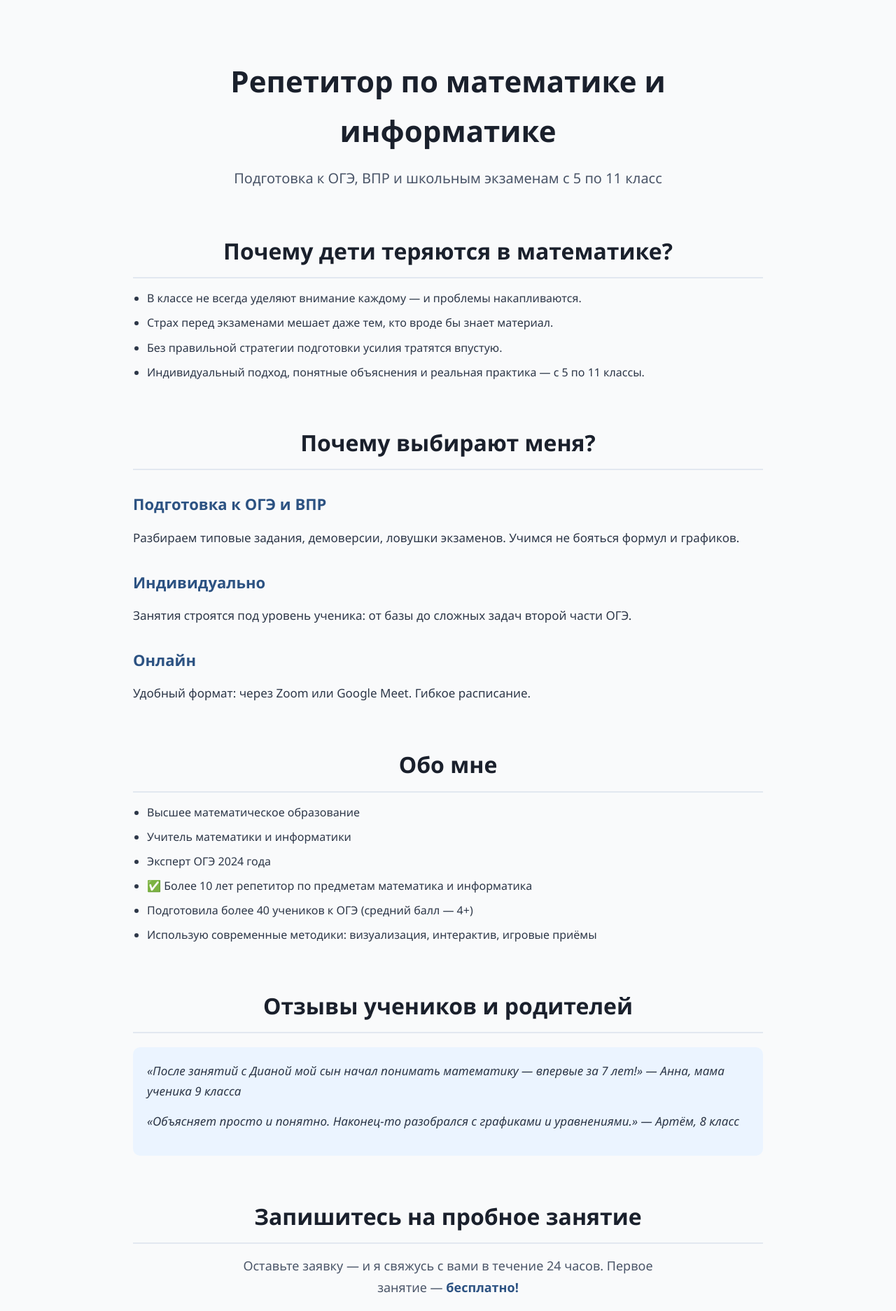
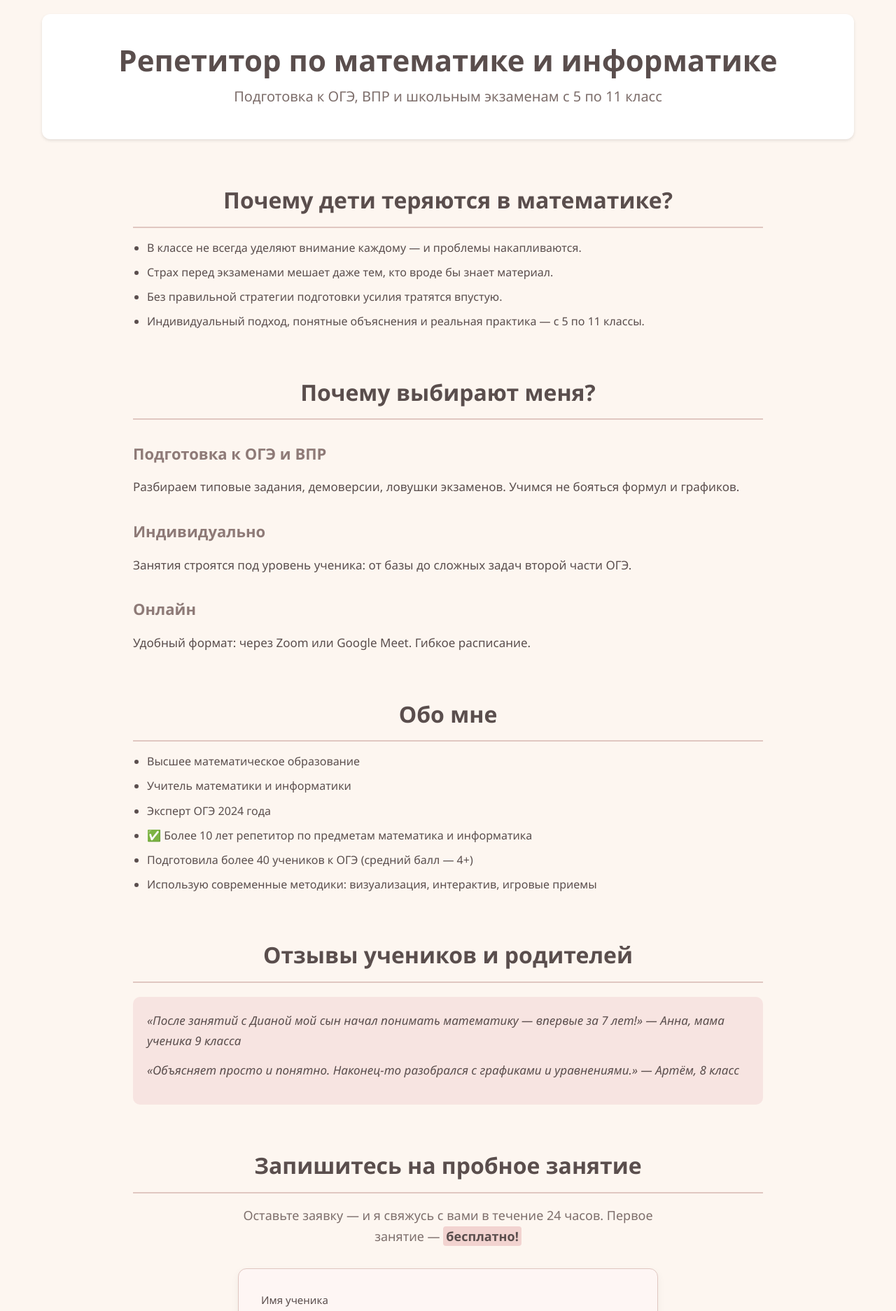
Before and after one commit to repmath59/repmath59.ru, a plain HTML site: page index.html in a window 1280 px wide. Shown: the top 1874 px of the page at 70% size. Drawn offline with Linux system fonts and the light colour scheme.

Commit message:
Update index.html

```diff
--- a/index.html
+++ b/index.html
@@ -16,8 +16,8 @@
     body {
       font-family: 'Segoe UI', Tahoma, Geneva, Verdana, sans-serif;
       line-height: 1.7;
-      color: #2d3748;
-      background: #f9fafb;
+      color: #5a4e4d; /* Темно-нюдовый цвет текста */
+      background: #fdf6f0; /* Светло-нюдовый цвет фона */
       padding: 20px;
     }
 
@@ -27,28 +27,42 @@
       padding: 0 20px;
     }
 
-    h1, h2, h3 {
-      color: #1a202c;
-      margin: 30px 0 15px;
+    /* Шапка профиля */
+    .profile-header {
+      background: #ffffff; /* Белый фон для контраста */
+      text-align: center;
+      padding: 30px;
+      box-shadow: 0 2px 4px rgba(0, 0, 0, 0.1);
+      border-radius: 12px;
+      margin-bottom: 40px;
     }
 
-    h1 {
+    .profile-header h1 {
       font-size: 42px;
-      text-align: center;
-      margin-top: 40px;
+      color: #5a4e4d; /* Темно-нюдовый цвет заголовка */
+    }
+
+    .profile-header p {
+      font-size: 20px;
+      color: #7d6e6b; /* Нежный нюдовый оттенок */
+    }
+
+    h2, h3 {
+      color: #5a4e4d; /* Цвет заголовков */
+      margin: 30px 0 15px;
     }
 
     h2 {
       font-size: 32px;
       text-align: center;
-      border-bottom: 2px solid #e2e8f0;
+      border-bottom: 2px solid #e0c7c1; /* Легкий нюдовый цвет */
       padding-bottom: 10px;
       margin-top: 60px;
     }
 
     h3 {
       font-size: 22px;
-      color: #2c5282;
+      color: #8e7a77; /* Нежный цвет для подзаголовков */
     }
 
     p {
@@ -61,7 +75,10 @@
     }
 
     .highlight {
-      color: #2c5282;
+      color: #5a4e4d; /* Цвет выделенных фраз */
+      background-color: #f2d3d0; /* Светлый нюдовый фон для выделения */
+      padding: 2px 4px;
+      border-radius: 4px;
     }
 
     /* Секции */
@@ -83,7 +100,7 @@
     /* Отзывы */
     .reviews {
       font-style: italic;
-      background: #ebf4ff;
+      background: #f7e4e1; /* Нежный фон для отзывов */
       padding: 20px;
       border-radius: 10px;
       margin: 20px 0;
@@ -98,17 +115,17 @@
       max-width: 600px;
       margin: 30px auto;
       padding: 32px;
-      background: #f7f9fb;
+      background: #fef6f4; /* Легкий нюдовый фон формы */
       border-radius: 12px;
       box-shadow: 0 4px 12px rgba(0, 0, 0, 0.05);
-      border: 1px solid #e2e8f0;
+      border: 1px solid #e0c7c1; /* Нежный нюдовый цвет для рамки */
       text-align: left;
     }
 
     .form-container label {
       display: block;
       margin-bottom: 6px;
-      color: #2d3748;
+      color: #5a4e4d; /* Цвет меток полей */
       font-weight: 500;
       font-size: 15px;
     }
@@ -118,24 +135,24 @@
       width: 100%;
       padding: 12px 14px;
       margin-bottom: 18px;
-      border: 1px solid #cbd5e0;
+      border: 1px solid #d4bcb8; /* Нежный цвет границ */
       border-radius: 8px;
       font-size: 15px;
       background: white;
-      color: #2d3748;
+      color: #5a4e4d; /* Цвет текста в полях */
       transition: border 0.3s ease;
     }
 
     .form-container input:focus,
     .form-container textarea:focus {
       outline: none;
-      border-color: #2c5282;
+      border-color: #8e7a77; /* Цвет границы при фокусе */
     }
 
     .form-container button {
       width: 100%;
       padding: 14px;
-      background: #2c5282;
+      background: #8e7a77; /* Цвет кнопки */
       color: white;
       font-size: 16px;
       font-weight: 600;
@@ -146,7 +163,7 @@
     }
 
     .form-container button:hover {
-      background: #1e4063;
+      background: #6e5b5a; /* Более темный оттенок для кнопки при наведении */
       transform: scale(1.02);
     }
 
@@ -154,7 +171,7 @@
       display: block;
       text-align: center;
       margin-top: 16px;
-      color: #718096;
+      color: #9e8884; /* Цвет для маленького текста */
       font-size: 13px;
     }
 
@@ -162,13 +179,13 @@
     footer {
       text-align: center;
       margin-top: 80px;
-      color: #718096;
+      color: #9e8884; /* Цвет футера */
       font-size: 14px;
       padding: 20px;
     }
 
     @media (max-width: 768px) {
-      h1 {
+      .profile-header h1 {
         font-size: 34px;
       }
       h2 {
@@ -178,19 +195,18 @@
         padding: 20px;
       }
     }
+
   </style>
 </head>
 <body>
 
   <div class="container">
 
-    <!-- Заголовок -->
-    <section>
+    <!-- Шапка профиля -->
+    <div class="profile-header">
       <h1>Репетитор по математике и информатике</h1>
-      <p style="text-align: center; font-size: 20px; color: #4a5568;">
-        Подготовка к ОГЭ, ВПР и школьным экзаменам с 5 по 11 класс
-      </p>
-    </section>
+      <p>Подготовка к ОГЭ, ВПР и школьным экзаменам с 5 по 11 класс</p>
+    </div>
 
     <!-- Почему дети теряются -->
     <section>
@@ -198,8 +214,7 @@
       <ul>
         <li>В классе не всегда уделяют внимание каждому — и проблемы накапливаются.</li>
         <li>Страх перед экзаменами мешает даже тем, кто вроде бы знает материал.</li>
-
-<li>Без правильной стратегии подготовки усилия тратятся впустую.</li>
+        <li>Без правильной стратегии подготовки усилия тратятся впустую.</li>
         <li>Индивидуальный подход, понятные объяснения и реальная практика — с 5 по 11 классы.</li>
       </ul>
     </section>
@@ -210,7 +225,7 @@
       <h3>Подготовка к ОГЭ и ВПР</h3>
       <p>Разбираем типовые задания, демоверсии, ловушки экзаменов. Учимся не бояться формул и графиков.</p>
 
-      <h3>Индивидуально</h2>
+      <h3>Индивидуально</h3>
       <p>Занятия строятся под уровень ученика: от базы до сложных задач второй части ОГЭ.</p>
 
       <h3>Онлайн</h3>
@@ -226,7 +241,7 @@
         <li>Эксперт ОГЭ 2024 года</li>
         <li>✅ Более 10 лет репетитор по предметам математика и информатика</li>
         <li>Подготовила более 40 учеников к ОГЭ (средний балл — 4+)</li>
-        <li>Использую современные методики: визуализация, интерактив, игровые приёмы</li>
+        <li>Использую современные методики: визуализация, интерактив, игровые приемы</li>
       </ul>
     </section>
 
@@ -242,7 +257,7 @@
     <!-- Форма -->
     <section id="form" class="form-section">
       <h2>Запишитесь на пробное занятие</h2>
-      <p style="text-align: center; font-size: 18px; color: #4a5568; max-width: 600px; margin: 16px auto;">
+      <p style="text-align: center; font-size: 18px; color: #7d6e6b; max-width: 600px; margin: 16px auto;">
         Оставьте заявку — и я свяжусь с вами в течение 24 часов. Первое занятие — <strong class="highlight">бесплатно!</strong>
       </p>
 
```
